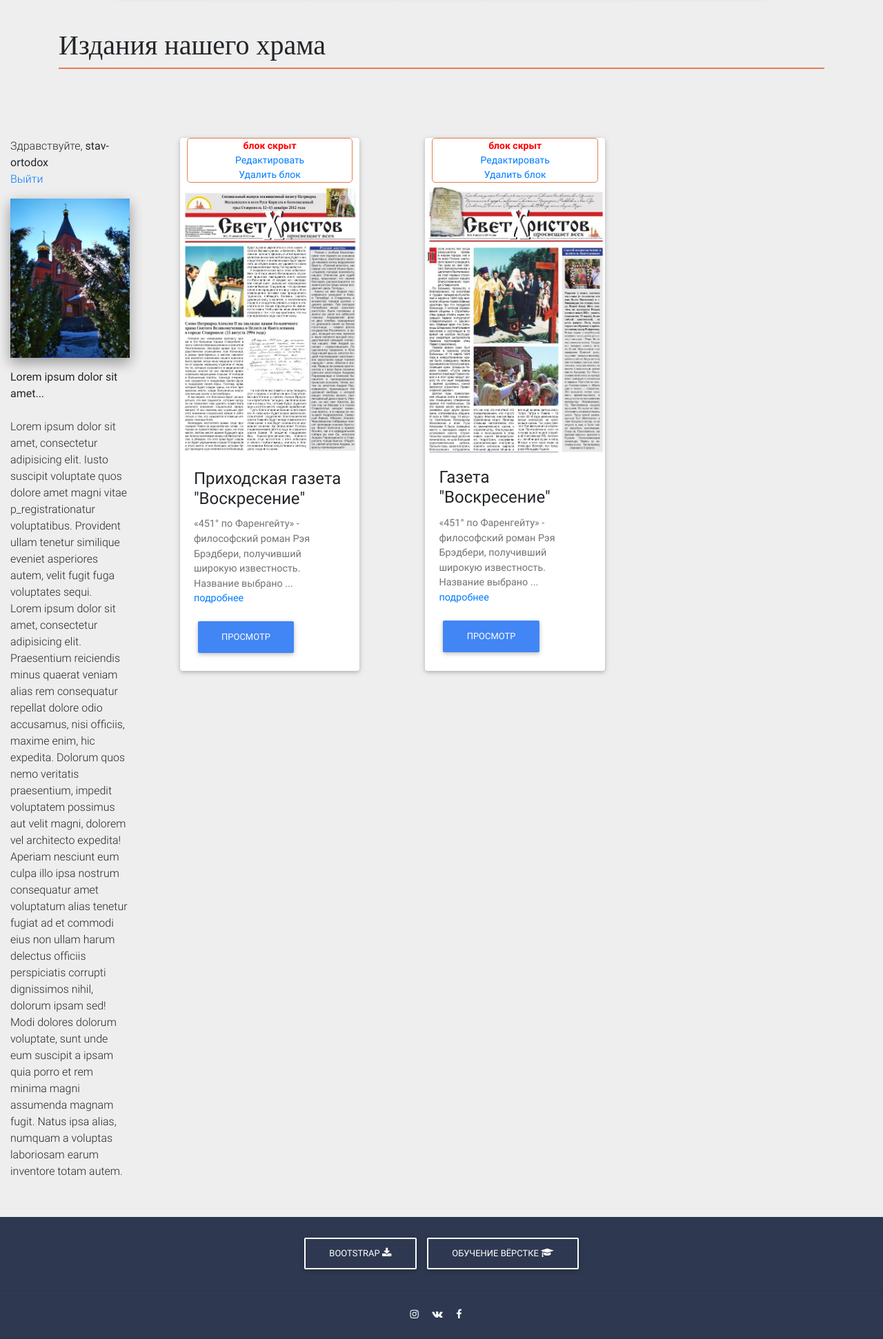
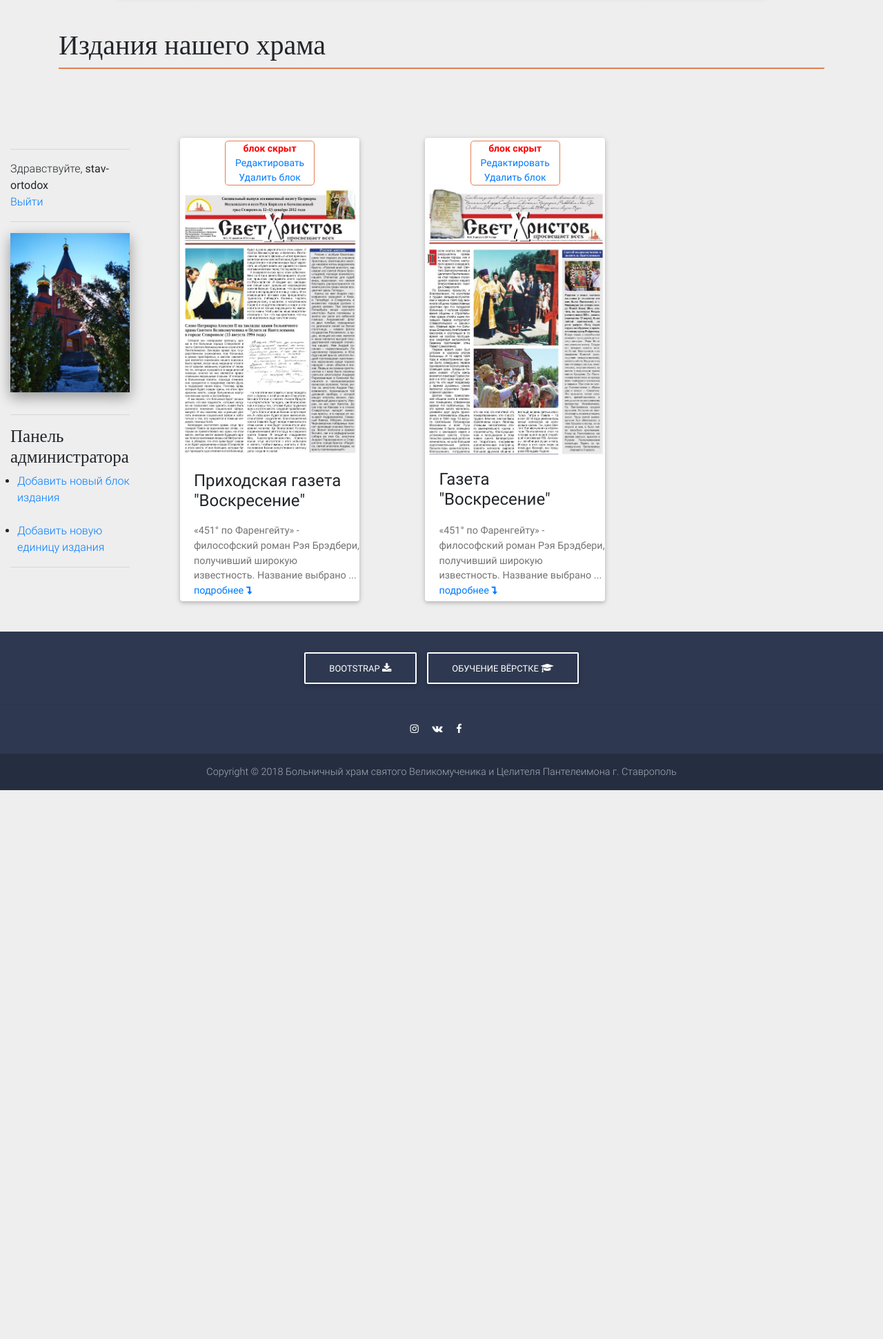
Before and after one commit to stav-ortodox/bib, a PHP site: page /pages/p_biblioteka.php in a window 1280 px wide. Shown: the part 563-2505 px from the top of the page at 69% size. After the commit the page ends 1709 px from the top, so only its background shows below. Run offline with PHP 8.4, Linux system fonts and the light colour scheme; a user stored in the database is signed in; data comes from the database, SQL or seed files in the repository; some web fonts are replaced.

Commit message:
работа пошла

```diff
--- a/css/style.css
+++ b/css/style.css
@@ -44,6 +44,24 @@ h1, h2, h3, h5, h6 {
 	font-family: 'Zanesennyj';
 }
 
+.admin-panel {
+
+}
+
+.admin-panel ul{
+	padding: 0;
+	padding-left: 10px;
+}
+
+.admin-panel li{
+	margin: 0;
+	padding: 0;
+}
+
+.admin-panel h3{
+	font-size: 25px;
+}
+
 .button1 {
 	position: fixed;
 	margin-left: 85%;
@@ -72,6 +90,17 @@ h1, h2, h3, h5, h6 {
 	color: #fff;
 	background-color: #e77948;
 	border-color: #e77948;
+}
+
+.card-text {
+	position: absolute;
+	bottom: 0;
+	padding-bottom: 5px;
+}
+
+.card-title {
+	position: relative;
+	padding-bottom: 100px;
 }
 
 #close {
@@ -131,24 +160,14 @@ h1, h2, h3, h5, h6 {
 
 .no_error {
 	padding: 0;
-	margin-left: 10px;
-	margin-right: 10px;
 	text-align: center;
 	font-size: 14px;
 	color: red;
-	background: #fff;
-}
-
-.no_error {
-	padding: 0;
-	text-align: center;
-	font-size: 14px;
-	color: red;
+	border-radius: 5px;
+	width: 50%;
 	margin: 0 auto;
-	margin-left: 10px;
-	margin-right: 10px;
-	margin-bottom: 5px;
-	border-radius: 5px;
+	margin-top: 4px;
+	margin-bottom: 4px;
 }
 
 .edit_delete {
--- a/pages/p_biblioteka.php
+++ b/pages/p_biblioteka.php
@@ -31,7 +31,7 @@ page_title ('Издания нашего храма');
 				$result = mysqli_query($link, $select_query);
 				while ($row = mysqli_fetch_array($result)) {
 								 // выводим данные
-					if(strlen($row["block_description"])>"120") $str = "...<br><a href=........Ссылка......=''>подробнее</a>"; else $str = "";
+					if(strlen($row["block_description"])>"120") $str = "...<a href='/pages/biblioteka/p_publishing_page.php?id=".$row["id"]."'> подробнее <i class='fa fa-level-down' aria-hidden='true'></i></i></a>"; else $str = "";
 						$descr_cut = mb_substr(strip_tags($row["block_description"]), 0, 120, 'utf-8');
 
 					if ($_SESSION['id'] == 1) {  #Для админа
@@ -62,7 +62,6 @@ page_title ('Издания нашего храма');
 						}
 						echo "
 						<div class='col-sm-6 col-md-6 col-lg-4 d-flex justify-content-center'>
-
 						<div class='card pub-block'>
 						<div class='no_error' style='".$color." ".$border."'><strong>".$no_error."</strong><br>".$edit."<br>".$delete."</div>
 						<div class='view overlay'>
@@ -74,7 +73,6 @@ page_title ('Издания нашего храма');
 						<div class='card-body'>
 						<h4 class='card-title'>".$row["block_name"]."</h4>
 						<p class='card-text'>".$descr_cut.$str."</p>
-						<a href='/pages/biblioteka/p_publishing_page.php?id=".$row["id"]."' class='btn btn-primary'>Просмотр</a>
 						</div>
 						</div>
 						</div>";}?>
--- a/scripts/s_functions.php
+++ b/scripts/s_functions.php
@@ -179,8 +179,8 @@ echo '
 
 function get_sidebar () {
 echo <<<EOD
-
 <div class="sidebar">
+<hr>
 EOD;
 
 			if (empty($_SESSION['login']) or empty($_SESSION['id'])) {
@@ -190,15 +190,27 @@ EOD;
 			} else {
 				echo
 				"Здравствуйте, <b>".$_SESSION['login']."</b>
-				<a href='/scripts/s_logout.php'><p>Выйти</p></a>";
+				<a href='/scripts/s_logout.php'><p>Выйти</p></a>
+				<hr>";
 			}
 
 echo
 <<<EOD
 <img src="/images/341acbc6-a2da-467d-81b3-8ec7269ed109.jfif" class="img-fluid z-depth-2 mb-3" alt="">
-<b>Lorem ipsum dolor sit amet...</b><br><br>
-Lorem ipsum dolor sit amet, consectetur adipisicing elit. Iusto suscipit voluptate quos dolore amet magni vitae p_registrationatur voluptatibus. Provident ullam tenetur similique eveniet asperiores autem, velit fugit fuga voluptates sequi.	<br>
-Lorem ipsum dolor sit amet, consectetur adipisicing elit. Praesentium reiciendis minus quaerat veniam alias rem consequatur repellat dolore odio accusamus, nisi officiis, maxime enim, hic expedita. Dolorum quos nemo veritatis praesentium, impedit voluptatem possimus aut velit magni, dolorem vel architecto expedita! Aperiam nesciunt eum culpa illo ipsa nostrum consequatur amet voluptatum alias tenetur fugiat ad et commodi eius non ullam harum delectus officiis perspiciatis corrupti dignissimos nihil, dolorum ipsam sed! Modi dolores dolorum voluptate, sunt unde eum suscipit a ipsam quia porro et rem minima magni assumenda magnam fugit. Natus ipsa alias, numquam a voluptas laboriosam earum inventore totam autem.
+EOD;
+			if ($_SESSION['id'] == 1) {
+   	echo "
+   	<div class='admin-panel'>
+   	<hr>
+		<h3>Панель администратора</h3>
+		<ul>
+		<li><a href='/pages/admins/p_admin_add_new_publishing_block.php'>Добавить новый блок издания</a></li><br>
+		<li><a href='/pages/admins/p_admin_add_new_publishing_post.php'>Добавить новую единицу издания</a></li>
+		</ul>
+		<hr>
+		</div>";
+}
+echo <<<EOD
 </div>
 EOD;
 }
```
Also changed, not shown: images/biblioteka/publishing_blocks/20181130005529815.jpg (deleted), images/biblioteka/publishing_blocks/20181205195801902.jpg (added).
